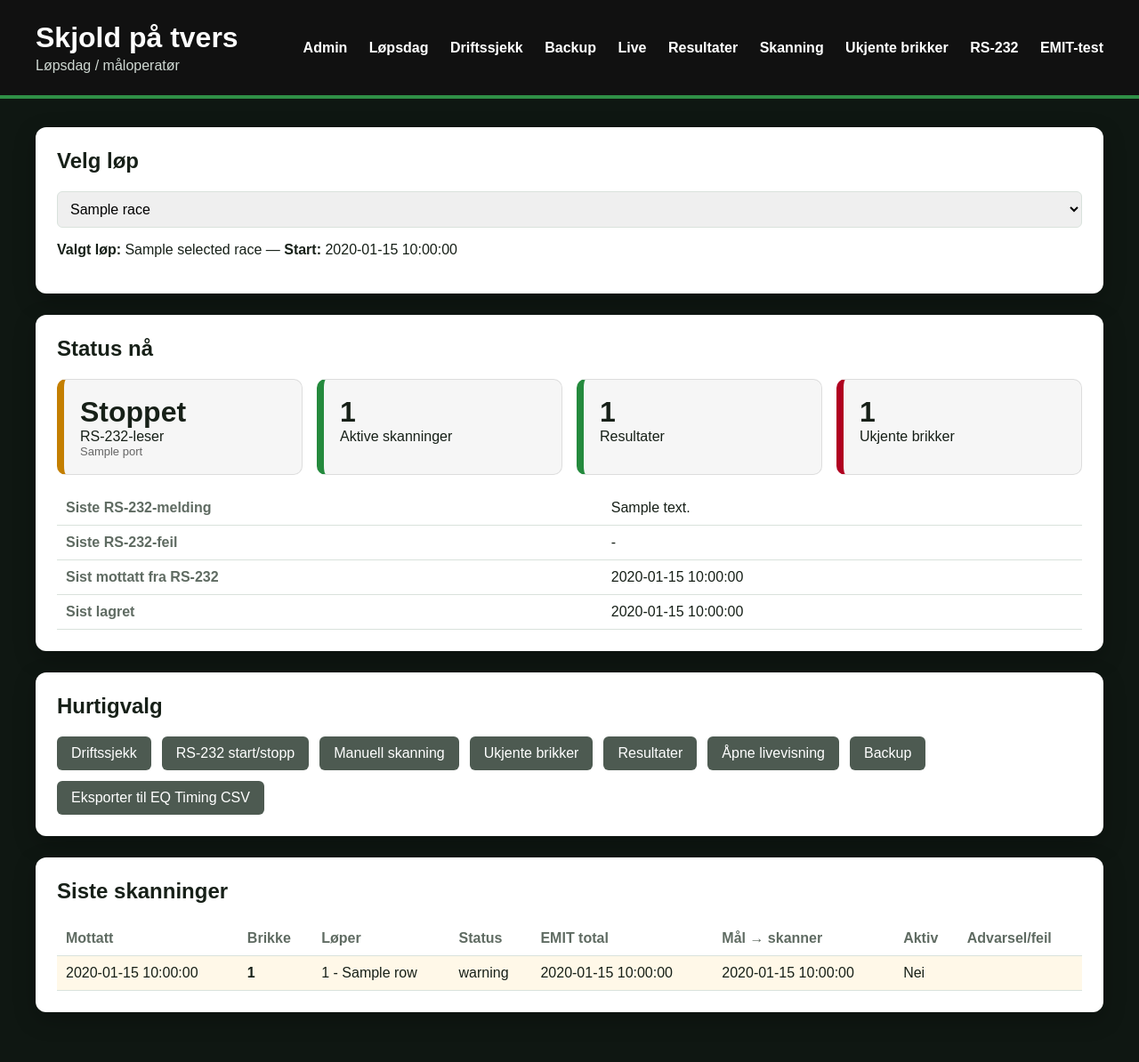
After one commit to danitoti/SkjoldPaTvers, a FastAPI app: template backend/app/templates/race_day.html in a window 1280 px wide. The commit adds this page. Shown: the whole page at 89% size. Run offline with FastAPI, Linux system fonts and the light colour scheme; the template is opened without the code that fills it: most values are stand-ins (such as "Sample title", 1, 10 or a date in 2020).

Commit message:
Add race day operator dashboard

```diff
--- a/backend/app/templates/admin.html
+++ b/backend/app/templates/admin.html
@@ -13,6 +13,7 @@
         </div>
         <nav>
             <a href="/admin">Admin</a>
+            <a href="/admin/race-day">Løpsdag</a>
             <a href="/admin/preflight">Driftssjekk</a>
             <a href="/admin/backup">Backup</a>
             <a href="/live">Live</a>
--- a/backend/app/templates/backup.html
+++ b/backend/app/templates/backup.html
@@ -13,6 +13,7 @@
         </div>
         <nav>
             <a href="/admin">Admin</a>
+            <a href="/admin/race-day">Løpsdag</a>
             <a href="/admin/preflight">Driftssjekk</a>
             <a href="/admin/backup">Backup</a>
             <a href="/live">Live</a>
--- a/backend/app/templates/emit_test.html
+++ b/backend/app/templates/emit_test.html
@@ -13,6 +13,7 @@
         </div>
         <nav>
             <a href="/admin">Admin</a>
+            <a href="/admin/race-day">Løpsdag</a>
             <a href="/admin/preflight">Driftssjekk</a>
             <a href="/admin/backup">Backup</a>
             <a href="/live">Live</a>
--- a/backend/app/templates/manual_scan.html
+++ b/backend/app/templates/manual_scan.html
@@ -13,6 +13,7 @@
         </div>
         <nav>
             <a href="/admin">Admin</a>
+            <a href="/admin/race-day">Løpsdag</a>
             <a href="/admin/preflight">Driftssjekk</a>
             <a href="/admin/backup">Backup</a>
             <a href="/live">Live</a>
--- a/backend/app/templates/preflight.html
+++ b/backend/app/templates/preflight.html
@@ -105,6 +105,7 @@
         </div>
         <nav>
             <a href="/admin">Admin</a>
+            <a href="/admin/race-day">Løpsdag</a>
             <a href="/admin/preflight">Driftssjekk</a>
             <a href="/admin/backup">Backup</a>
             <a href="/live">Live</a>
--- /dev/null
+++ b/backend/app/templates/race_day.html
@@ -0,0 +1,260 @@
+<!doctype html>
+<html lang="no">
+<head>
+    <meta charset="utf-8">
+    <meta http-equiv="refresh" content="5">
+    <title>Skjold på tvers - Løpsdag</title>
+    <link rel="stylesheet" href="/static/admin.css">
+    <style>
+        .status-grid {
+            display: grid;
+            grid-template-columns: repeat(4, 1fr);
+            gap: 16px;
+            margin-bottom: 18px;
+        }
+
+        .status-box {
+            border-radius: 10px;
+            padding: 18px;
+            background: #f6f6f6;
+            border: 1px solid #ddd;
+        }
+
+        .status-box strong {
+            display: block;
+            font-size: 32px;
+        }
+
+        .status-good {
+            border-left: 8px solid #248a3d;
+        }
+
+        .status-warn {
+            border-left: 8px solid #c47f00;
+        }
+
+        .status-bad {
+            border-left: 8px solid #b00020;
+        }
+
+        .quick-actions {
+            display: flex;
+            gap: 12px;
+            flex-wrap: wrap;
+        }
+
+        .scan-ok td {
+            background: #f7fff8;
+        }
+
+        .scan-warning td {
+            background: #fff8e8;
+        }
+
+        .scan-error td,
+        .scan-unknown td {
+            background: #fff0f2;
+        }
+
+        .muted-small {
+            color: #666;
+            font-size: 13px;
+        }
+
+        @media (max-width: 1000px) {
+            .status-grid {
+                grid-template-columns: 1fr 1fr;
+            }
+        }
+    </style>
+</head>
+<body>
+    <header>
+        <div>
+            <h1>Skjold på tvers</h1>
+            <p>Løpsdag / måloperatør</p>
+        </div>
+        <nav>
+            <a href="/admin">Admin</a>
+            <a href="/admin/race-day">Løpsdag</a>
+            <a href="/admin/preflight">Driftssjekk</a>
+            <a href="/admin/backup">Backup</a>
+            <a href="/live">Live</a>
+            <a href="/admin/results">Resultater</a>
+            <a href="/admin/scans/manual">Skanning</a>
+            <a href="/admin/scans/unknown">Ukjente brikker</a>
+            <a href="/admin/rs232">RS-232</a>
+            <a href="/admin/emit-test">EMIT-test</a>
+        </nav>
+    </header>
+
+    <main>
+        <section class="card">
+            <h2>Velg løp</h2>
+
+            <form method="get" action="/admin/race-day">
+                <select name="race_id" onchange="this.form.submit()">
+                    {% for race in races %}
+                        <option value="{{ race.id }}"
+                            {% if selected_race and race.id == selected_race.id %}selected{% endif %}>
+                            {{ race.name }}
+                        </option>
+                    {% endfor %}
+                </select>
+            </form>
+
+            {% if selected_race %}
+                <p>
+                    <strong>Valgt løp:</strong> {{ selected_race.name }}
+                    {% if selected_race.start_time %}
+                        — <strong>Start:</strong> {{ selected_race.start_time }}
+                    {% endif %}
+                </p>
+            {% endif %}
+        </section>
+
+        <section class="card">
+            <h2>Status nå</h2>
+
+            <div class="status-grid">
+                <div class="status-box {% if reader_status and reader_status.is_running %}status-good{% else %}status-warn{% endif %}">
+                    <strong>{% if reader_status and reader_status.is_running %}Kjører{% else %}Stoppet{% endif %}</strong>
+                    RS-232-leser
+                    <div class="muted-small">
+                        {{ reader_status.port if reader_status and reader_status.port else "-" }}
+                    </div>
+                </div>
+
+                <div class="status-box status-good">
+                    <strong>{{ active_scan_count }}</strong>
+                    Aktive skanninger
+                </div>
+
+                <div class="status-box status-good">
+                    <strong>{{ result_count }}</strong>
+                    Resultater
+                </div>
+
+                <div class="status-box {% if unknown_chip_count > 0 %}status-bad{% else %}status-good{% endif %}">
+                    <strong>{{ unknown_chip_count }}</strong>
+                    Ukjente brikker
+                </div>
+            </div>
+
+            {% if reader_status %}
+                <table>
+                    <tbody>
+                        <tr>
+                            <th>Siste RS-232-melding</th>
+                            <td>{{ reader_status.last_message if reader_status.last_message else "-" }}</td>
+                        </tr>
+                        <tr>
+                            <th>Siste RS-232-feil</th>
+                            <td>{{ reader_status.last_error if reader_status.last_error else "-" }}</td>
+                        </tr>
+                        <tr>
+                            <th>Sist mottatt fra RS-232</th>
+                            <td>{{ reader_status.last_frame_at if reader_status.last_frame_at else "-" }}</td>
+                        </tr>
+                        <tr>
+                            <th>Sist lagret</th>
+                            <td>{{ reader_status.last_saved_at if reader_status.last_saved_at else "-" }}</td>
+                        </tr>
+                    </tbody>
+                </table>
+            {% endif %}
+        </section>
+
+        <section class="card">
+            <h2>Hurtigvalg</h2>
+
+            <div class="quick-actions">
+                <a class="button-link" href="/admin/preflight{% if selected_race %}?race_id={{ selected_race.id }}{% endif %}">
+                    Driftssjekk
+                </a>
+
+                <a class="button-link" href="/admin/rs232">
+                    RS-232 start/stopp
+                </a>
+
+                <a class="button-link" href="/admin/scans/manual">
+                    Manuell skanning
+                </a>
+
+                <a class="button-link" href="/admin/scans/unknown{% if selected_race %}?race_id={{ selected_race.id }}{% endif %}">
+                    Ukjente brikker
+                </a>
+
+                <a class="button-link" href="/admin/results">
+                    Resultater
+                </a>
+
+                <a class="button-link" href="/live{% if selected_race %}?race_id={{ selected_race.id }}{% endif %}" target="_blank">
+                    Åpne livevisning
+                </a>
+
+                <a class="button-link" href="/admin/backup">
+                    Backup
+                </a>
+
+                {% if selected_race %}
+                    <a class="button-link" href="/admin/export/results/{{ selected_race.id }}">
+                        Eksporter til EQ Timing CSV
+                    </a>
+                {% endif %}
+            </div>
+        </section>
+
+        <section class="card">
+            <h2>Siste skanninger</h2>
+
+            {% if recent_scan_rows %}
+                <table>
+                    <thead>
+                        <tr>
+                            <th>Mottatt</th>
+                            <th>Brikke</th>
+                            <th>Løper</th>
+                            <th>Status</th>
+                            <th>EMIT total</th>
+                            <th>Mål → skanner</th>
+                            <th>Aktiv</th>
+                            <th>Advarsel/feil</th>
+                        </tr>
+                    </thead>
+                    <tbody>
+                        {% for row in recent_scan_rows %}
+                            {% set scan = row.scan %}
+                            <tr class="
+                                {% if scan.parse_status == 'ok' %}scan-ok
+                                {% elif scan.parse_status == 'unknown_chip' %}scan-unknown
+                                {% elif scan.parse_status == 'warning' %}scan-warning
+                                {% else %}scan-error
+                                {% endif %}
+                            ">
+                                <td>{{ scan.received_at }}</td>
+                                <td><strong>{{ scan.chip_number or "" }}</strong></td>
+                                <td>
+                                    {% if row.athlete %}
+                                        {{ row.athlete.start_number }} -
+                                        {{ row.athlete_name }}
+                                    {% else %}
+                                        <span class="muted">Ikke koblet</span>
+                                    {% endif %}
+                                </td>
+                                <td>{{ scan.parse_status }}</td>
+                                <td>{{ scan.emit_total_time_raw or "" }}</td>
+                                <td>{{ scan.finish_to_scan_time_raw or "" }}</td>
+                                <td>{% if scan.is_active %}Ja{% else %}Nei{% endif %}</td>
+                                <td>{{ scan.error_message or "" }}</td>
+                            </tr>
+                        {% endfor %}
+                    </tbody>
+                </table>
+            {% else %}
+                <p>Ingen skanninger ennå.</p>
+            {% endif %}
+        </section>
+    </main>
+</body>
+</html>
--- a/backend/app/templates/result_detail.html
+++ b/backend/app/templates/result_detail.html
@@ -13,6 +13,7 @@
         </div>
         <nav>
             <a href="/admin">Admin</a>
+            <a href="/admin/race-day">Løpsdag</a>
             <a href="/admin/preflight">Driftssjekk</a>
             <a href="/admin/backup">Backup</a>
             <a href="/live">Live</a>
--- a/backend/app/templates/results.html
+++ b/backend/app/templates/results.html
@@ -13,6 +13,7 @@
         </div>
         <nav>
             <a href="/admin">Admin</a>
+            <a href="/admin/race-day">Løpsdag</a>
             <a href="/admin/preflight">Driftssjekk</a>
             <a href="/admin/backup">Backup</a>
             <a href="/live">Live</a>
--- a/backend/app/templates/rs232.html
+++ b/backend/app/templates/rs232.html
@@ -13,6 +13,7 @@
         </div>
         <nav>
             <a href="/admin">Admin</a>
+            <a href="/admin/race-day">Løpsdag</a>
             <a href="/admin/preflight">Driftssjekk</a>
             <a href="/admin/backup">Backup</a>
             <a href="/live">Live</a>
--- a/backend/app/templates/rs232_simulate.html
+++ b/backend/app/templates/rs232_simulate.html
@@ -13,6 +13,7 @@
         </div>
         <nav>
             <a href="/admin">Admin</a>
+            <a href="/admin/race-day">Løpsdag</a>
             <a href="/admin/preflight">Driftssjekk</a>
             <a href="/admin/backup">Backup</a>
             <a href="/live">Live</a>
--- a/backend/app/templates/unknown_scans.html
+++ b/backend/app/templates/unknown_scans.html
@@ -13,6 +13,7 @@
         </div>
         <nav>
             <a href="/admin">Admin</a>
+            <a href="/admin/race-day">Løpsdag</a>
             <a href="/admin/preflight">Driftssjekk</a>
             <a href="/admin/backup">Backup</a>
             <a href="/live">Live</a>
```
Also changed, not shown: backend/app/api/admin.py (+115 -0 lines).
